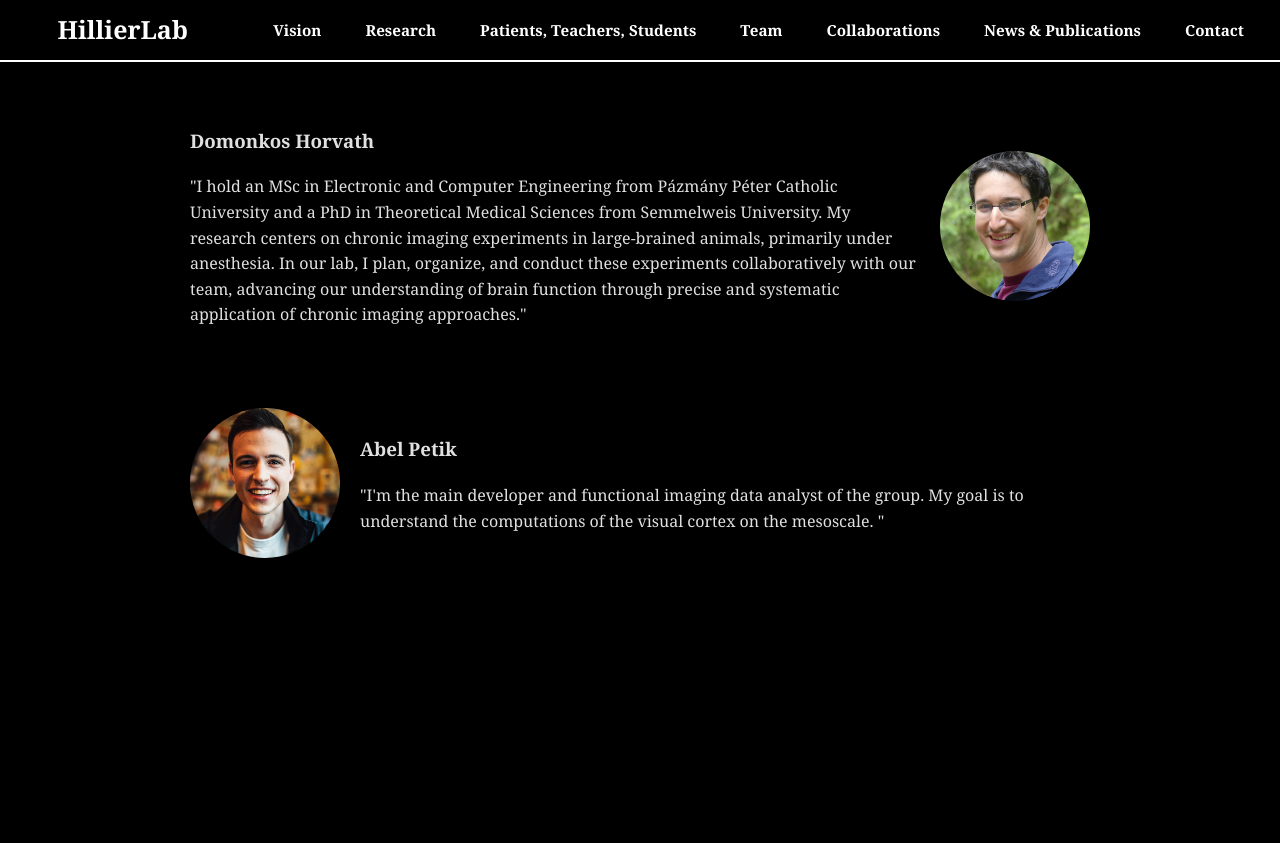
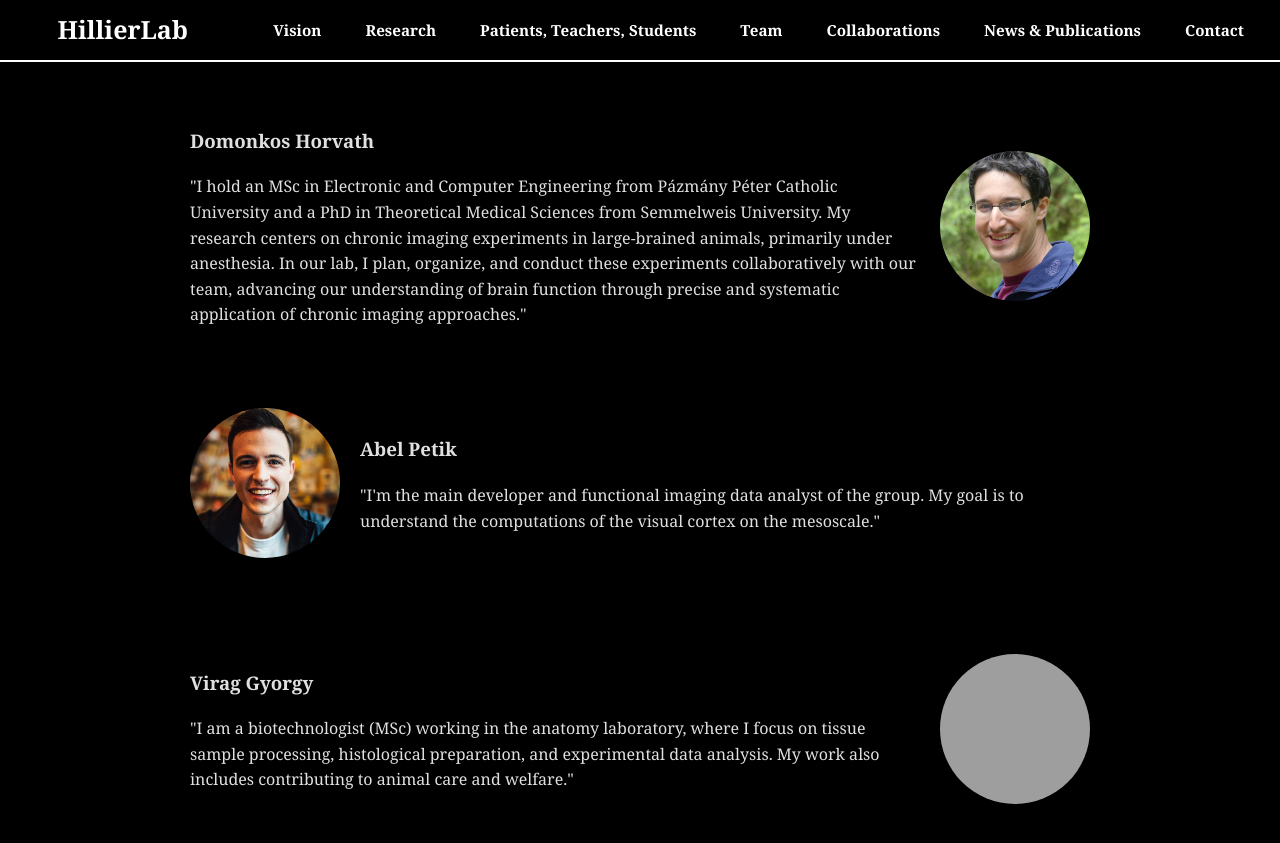
Before and after one commit to dzsano/rottenbillerdavid.github.io, a Jekyll site: the page built from team.md, in a window 1280 px wide and 900 px high, scrolled down 1543 px. Shown: the top 843 px of the window. Built offline with Jekyll 4.4.1, drawn with Linux system fonts in a browser that asks for light colours; before the commit the page ends 2197 px from its top, so only the background shows below that; grey boxes are pictures that could not be loaded.

Commit message:
Fix formatting and add new team member details

```diff
--- a/team.md
+++ b/team.md
@@ -90,7 +90,14 @@ title: Meet the Team
   <img src="/assets/images/Abel.jpg" alt="Member Name" style="width: 150px; height: 150px; aspect-ratio: 1 / 1; border-radius: 50%; object-fit: cover; margin-right: 20px;">
   <div>
     <h3>Abel Petik</h3>
-    <p>"I'm the main developer and functional imaging data analyst of the group. My goal is to understand the computations of the visual cortex on the mesoscale.
-"</p>
+    <p>"I'm the main developer and functional imaging data analyst of the group. My goal is to understand the computations of the visual cortex on the mesoscale."</p>
   </div>
 </div>
+
+<div style="display: flex; align-items: center; margin-bottom: 2em; flex-direction: row-reverse;">
+  <img src="/assets/images/Virag.JPG" alt="Barna Kovacs" style="width: 150px; height: 150px; aspect-ratio: 1 / 1; border-radius: 50%; object-fit: cover; margin-left: 20px;">
+  <div>
+    <h3>Virag Gyorgy</h3>
+    <p>"I am a biotechnologist (MSc) working in the anatomy laboratory, where I focus on tissue sample processing, histological preparation, and experimental data analysis. My work also includes contributing to animal care and welfare."</p>
+  </div>
+</div>
```
